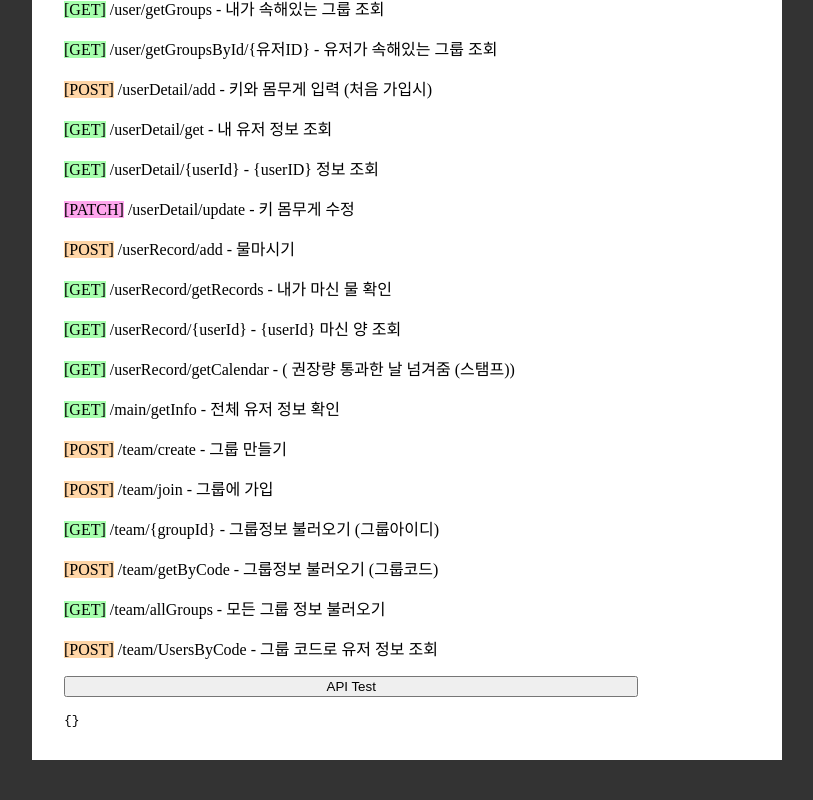
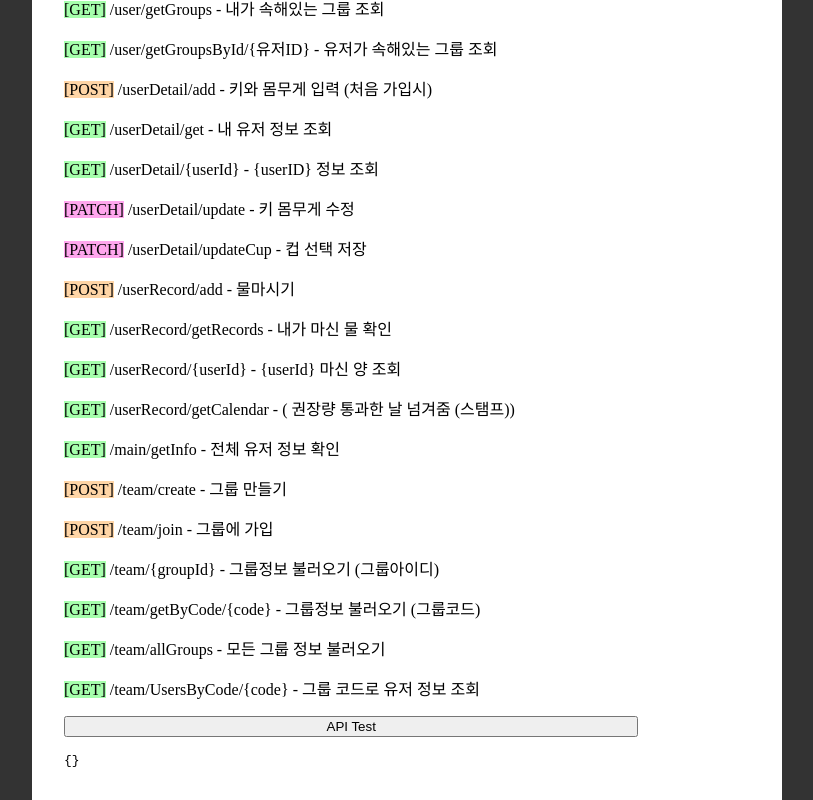
Before and after one commit to LikeLionHGU/WOMOOL_Front, a React (Vite) app: page /apitest in a window 1280 px wide. Shown: the part 551-1351 px from the top of the page, without its empty margins (233-1046 px from the left). Before the commit the page ends 1311 px from the top, so only its background shows below. Built offline with nearby package versions, Linux system fonts and the light colour scheme; a web font is replaced by a local one.

Commit message:
feat(apitest.jsx): update apitest for new api endpoints

```diff
--- a/src/pages/ApiTest.jsx
+++ b/src/pages/ApiTest.jsx
@@ -64,6 +64,14 @@ const presets = [
     },
   },
   {
+    method: "PATCH",
+    endpoint: "/userDetail/updateCup",
+    description: "컵 선택 저장",
+    body: {
+      cup: "3",
+    },
+  },
+  {
     method: "POST",
     endpoint: "/userRecord/add",
     description: "물마시기",
@@ -89,6 +97,7 @@ const presets = [
     description: "( 권장량 통과한 날 넘겨줌 (스탬프))",
     body: {},
   },
+
   {
     method: "GET",
     endpoint: "/main/getInfo",
@@ -118,12 +127,10 @@ const presets = [
     body: {},
   },
   {
-    method: "POST",
-    endpoint: "/team/getByCode",
+    method: "GET",
+    endpoint: "/team/getByCode/{code}",
     description: "그룹정보 불러오기 (그룹코드)",
-    body: {
-      teamCode: "H5AP",
-    },
+    body: {},
   },
   {
     method: "GET",
@@ -132,12 +139,10 @@ const presets = [
     body: {},
   },
   {
-    method: "POST",
-    endpoint: "/team/UsersByCode",
+    method: "GET",
+    endpoint: "/team/UsersByCode/{code}",
     description: "그룹 코드로 유저 정보 조회",
-    body: {
-      teamCode: "H5AP",
-    },
+    body: {},
   },
 ];
 
```
